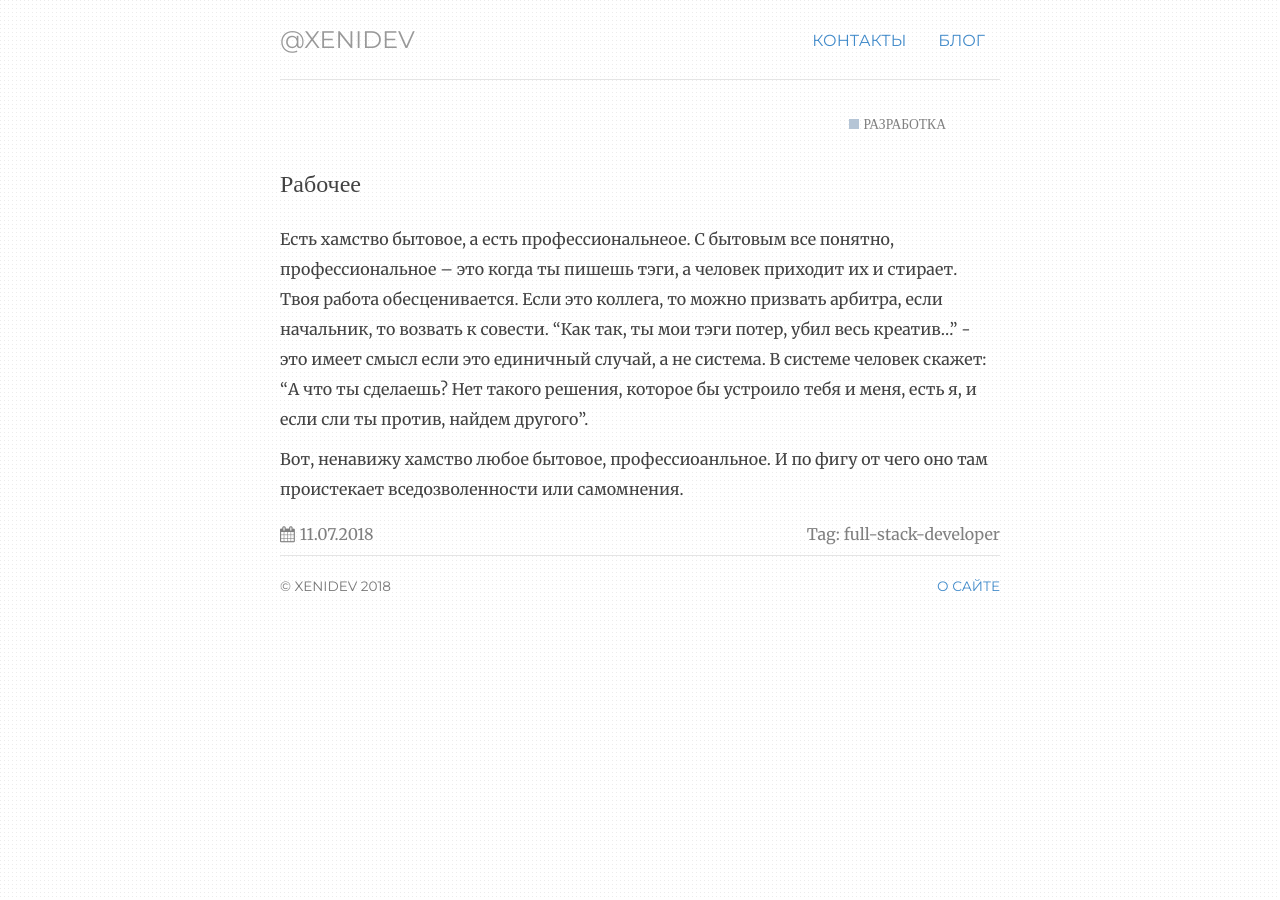
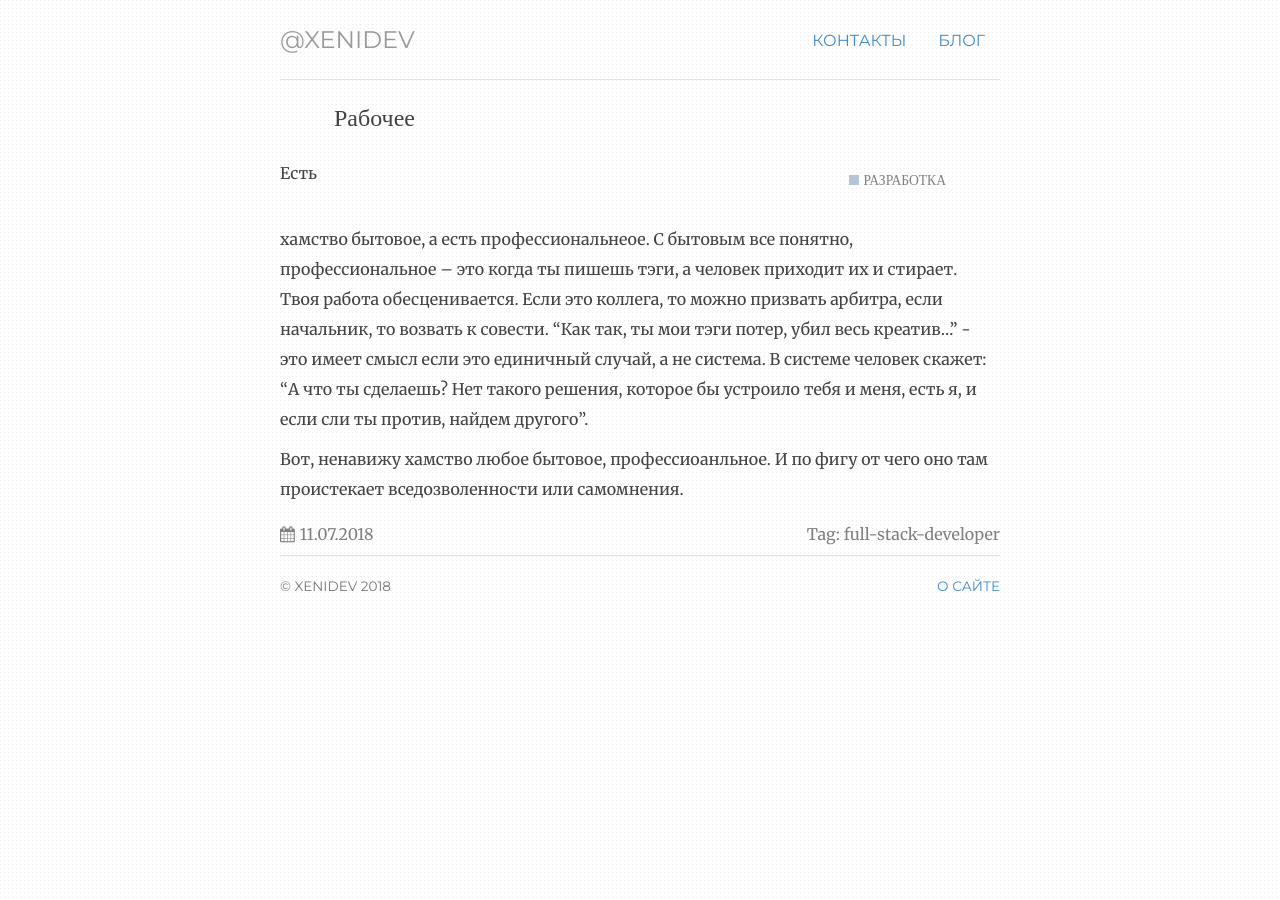
Before and after one commit to ValeraS/xenidev.github.io, a Jekyll site: the page built from _posts/2018-07-11-Рабочее.md, in a window 1280 px wide. Built offline with Jekyll 4.4.1, drawn with Linux system fonts in a browser that asks for light colours.

Commit message:
Update post.html

```diff
--- a/_layouts/post.html
+++ b/_layouts/post.html
@@ -4,6 +4,12 @@ notes: active
 ---
 <div class="notes">
    <div class="single note">
+
+      <div class="topbar-single-post">
+
+  <div class="post-article-title">
+    <h1>{{ page.title }}</h1>
+  </div>
 
          <div class="metabox-k-single">
       {% if page.categories.size > 0 %} {% for category in page.categories %}
@@ -29,16 +35,13 @@ notes: active
 
   {% endfor %} {% endif %}
 </div>
-
+</div>
 
 
 <!-- Post content -->
 
 <div class="notebody">
 
-  <div class="post-article-title">
-    <h1>{{ page.title }}</h1>
-  </div>
   <!-- Featured Image-->
   {% if page.image %}
   <img class="featured-image-single" src="{{ page.image }}" alt="{{ page.title }}" /> {% endif %} {{ content }}
```
